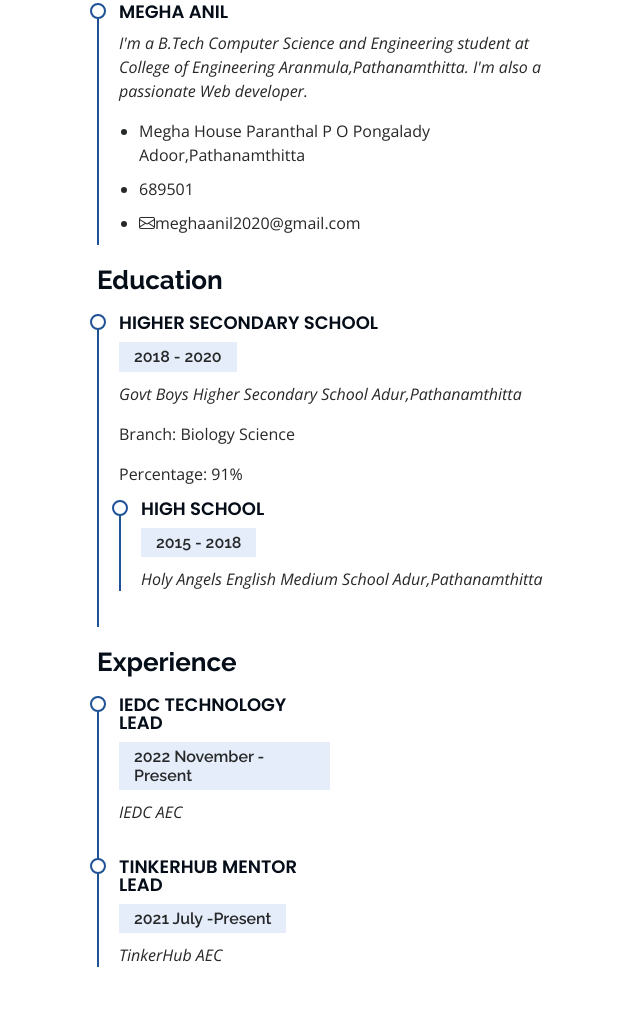
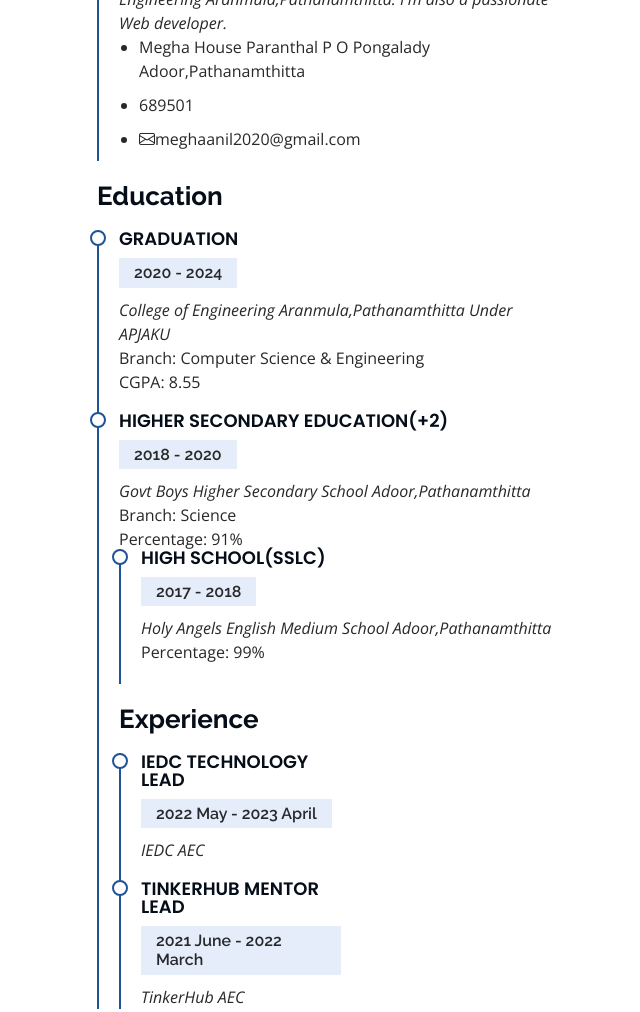
Before and after one commit to Meghaanil/live, a plain HTML site: page index.html in a window 1280 px wide. Shown: the part 1700-2712 px from the top of the page, without its empty margins (215-855 px from the left). Drawn offline with nearby package versions, Linux system fonts and the light colour scheme.

Commit message:
Update index.html

```diff
--- a/index.html
+++ b/index.html
@@ -127,16 +127,14 @@ In my free time, you can often see me outdoors exploring Nature, Designing, Read
 
         <div class="section-title">
           <h2>Resume</h2>
-          <p>Check My Resume</p>
-          <a href="MEGHA ANIL RESUME (4).pdf"><button type="download" class="btn btn-success">Download Resume</button></a>
-        </div>
+
 
         <div class="row">
           <div class="col-lg-6" data-aos="fade-up">
             <h3 class="resume-title">Summary</h3>
             <div class="resume-item pb-0">
               <h4>Megha Anil</h4>
-              <p><em>I'm a B.Tech Computer Science and Engineering student at College of Engineering Aranmula,Pathanamthitta. I'm also a passionate Web developer.  </em></p>
+              <p><em>I'm a B.Tech Computer Science and Engineering student at College of Engineering Aranmula,PathanamthittaCollege of Engineering Aranmula,Pathanamthitta. I'm also a passionate Web developer.  </em></p>
               <p>
               </p><ul>
                 <li>Megha House Paranthal P O Pongalady Adoor,Pathanamthitta</li>
@@ -146,53 +144,50 @@ In my free time, you can often see me outdoors exploring Nature, Designing, Read
               </ul>
 
             </div>
-
             <h3 class="resume-title">Education</h3>
             <div class="resume-item">
-              <h4>Higher Secondary School</h4>
+              <h4>Graduation</h4>
+              <h5>2020 - 2024</h5>
+              <p><em>College of Engineering Aranmula,Pathanamthitta Under APJAKU</em></p>
+              <p>Branch: Computer Science & Engineering</p>
+              <p>CGPA: 8.55</p></div>
+
+
+            <div class="resume-item">
+              <h4>Higher Secondary Education(+2)</h4>
               <h5>2018 - 2020</h5>
-              <p><em>Govt Boys Higher Secondary School Adur,Pathanamthitta</em></p>
-              <p>Branch: Biology Science</p>
+              <p><em>Govt Boys Higher Secondary School Adoor,Pathanamthitta</em></p>
+              <p>Branch: Science</p>
               <p>Percentage: 91%</p>
 
 
             <div class="resume-item">
-              <h4>High School </h4>
-              <h5>2015 - 2018</h5>
-              <p><em>Holy Angels English Medium School Adur,Pathanamthitta</em></p>
-             </div>
+              <h4>High School(SSLC) </h4>
+              <h5>2017 - 2018</h5>
+              <p><em>Holy Angels English Medium School Adoor,Pathanamthitta</em></p>
+              <p>Percentage: 99%</p>
+
           </div>
           <div class="col-lg-6" data-aos="fade-up" data-aos-delay="100">
             <h3 class="resume-title"><!--Professional --> Experience</h3>
             <div class="resume-item">
               <h4>IEDC Technology Lead</h4>
-              <h5>2022 November -Present</h5>
+              <h5>2022 May - 2023 April</h5>
               <p><em>IEDC AEC</em></p>
 
-               <!--<ul>
-               <li>Lead in the design, development, and implementation of the graphic, layout, and production communication materials</li>
-                <li></li>
-                <li></li>
-                <li></li>
-              </ul>-->
+
             </div>
             <div class="resume-item">
               <h4>TinkerHub Mentor Lead</h4>
-              <h5>2021 July -Present</h5>
+              <h5>2021 June - 2022 March</h5>
               <p><em>TinkerHub AEC </em></p>
-              <!--<ul>
-                <li>Developed numerous marketing programs (logos, brochures,infographics, presentations, and advertisements).</li>
-                <li></li>
-                <li></li>
-                <li></li>
-              </ul>-->
+
             </div>
           </div>
         </div>
 
       </div>
     </section><!-- End Resume Section -->
-
     <!-- ======= Skills Section ======= -->
 <section id="skills" class="skills section-bg">
   <div class="container">
```
